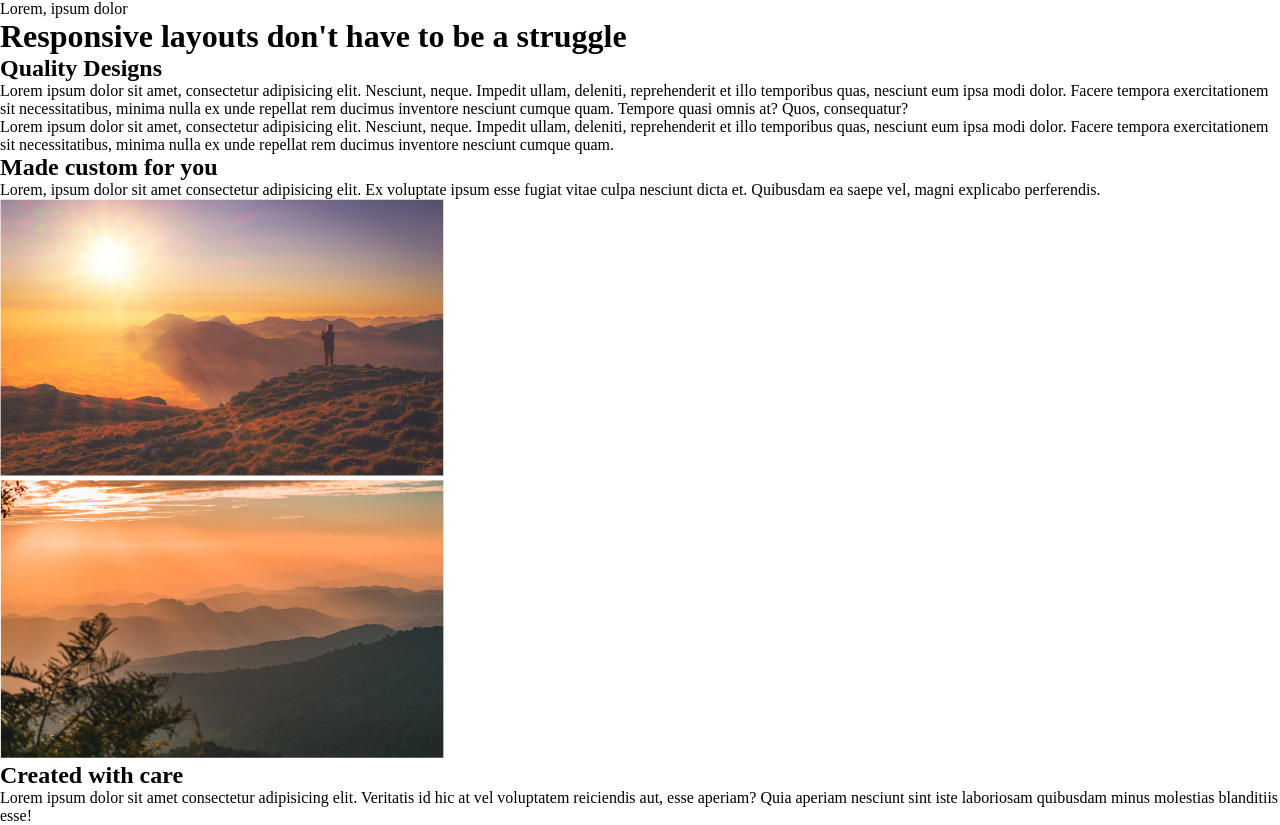
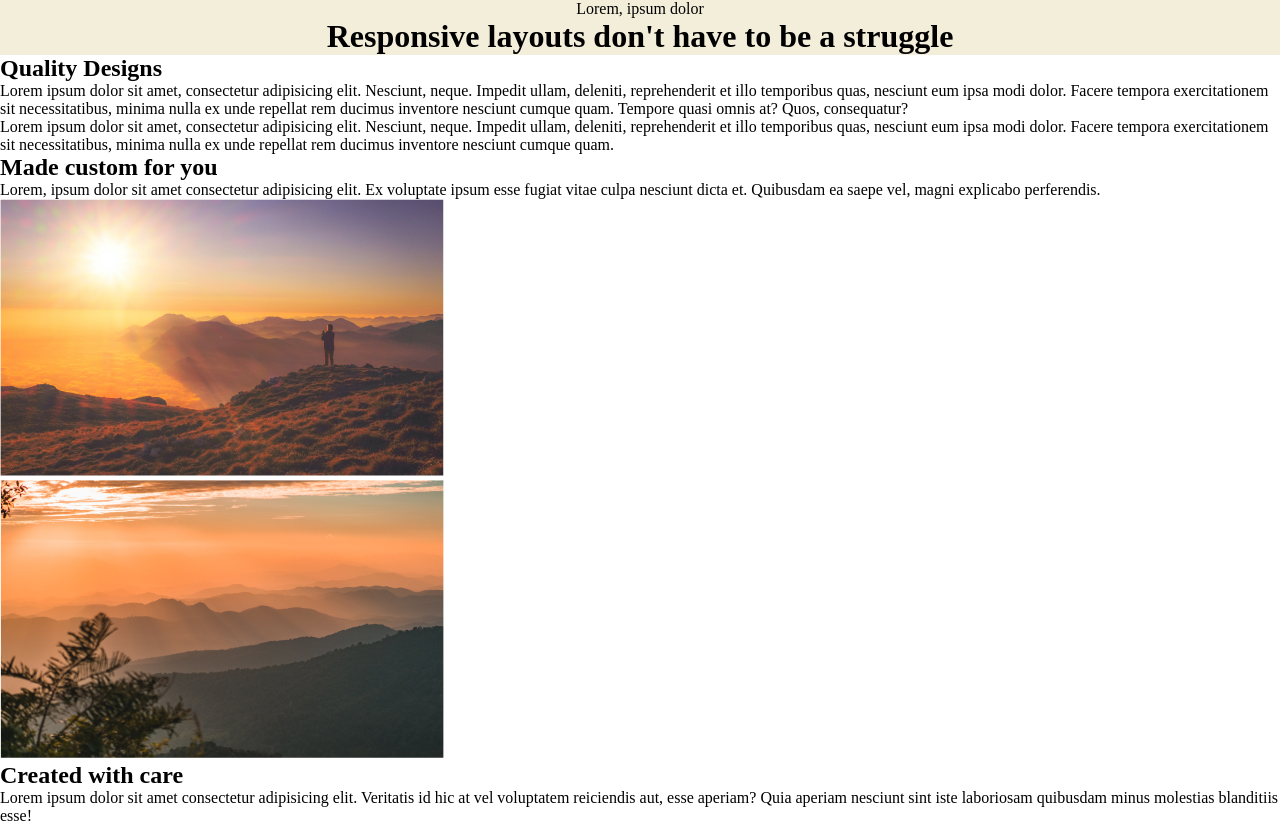
Before and after one commit to jolouie7/responsive-made-easy, a plain HTML site: page index.html in a window 1280 px wide. Drawn offline with Linux system fonts and the light colour scheme.

Commit message:
Center header text

```diff
--- a/css/styles.css
+++ b/css/styles.css
@@ -13,3 +13,8 @@
   padding: 0;
   margin: 0;
 }
+
+header {
+  background-color: var(--color-primary-200);
+  text-align: center;
+}
```
